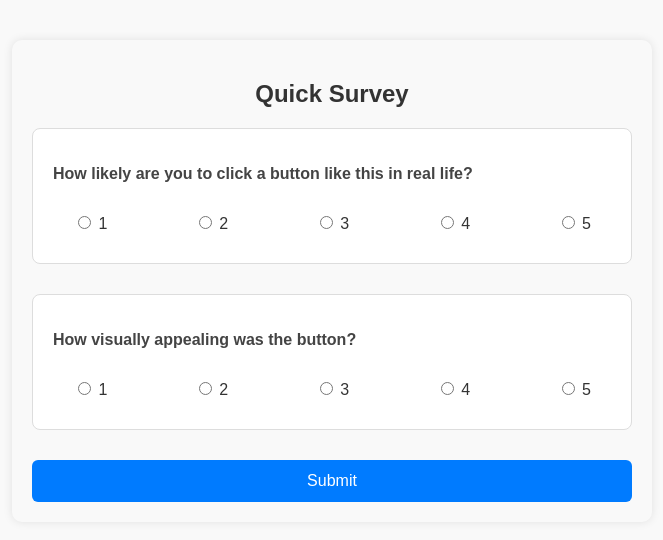
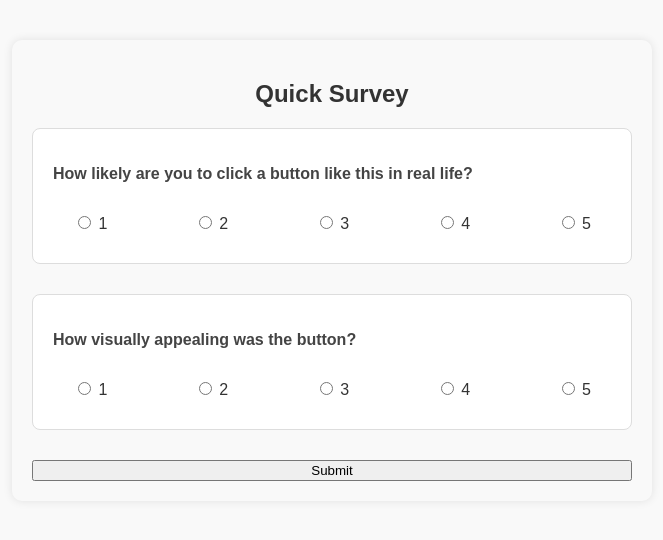
Before and after one commit to lazar-milic-upm/AB-Experiment, a plain HTML site: page survey.html in a window 1280 px wide. Shown: the whole page, without its empty margins (308-971 px from the left). Drawn offline with Linux system fonts and the light colour scheme.

Commit message:
Commit fix

```diff
--- a/style.css
+++ b/style.css
@@ -74,18 +74,6 @@ form {
     color: #333;
 }
 
-button {
-    width: 100%;
-    padding: 12px;
-    background-color: #007BFF;
-    color: white;
-    font-size: 16px;
-    border: none;
-    border-radius: 6px;
-    cursor: pointer;
-    transition: background-color 0.3s;
-}
-
 button.disabled,
 button:disabled {
   background: #999 !important;   /* grey */
```
